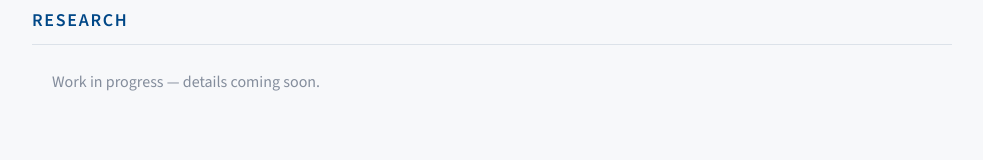
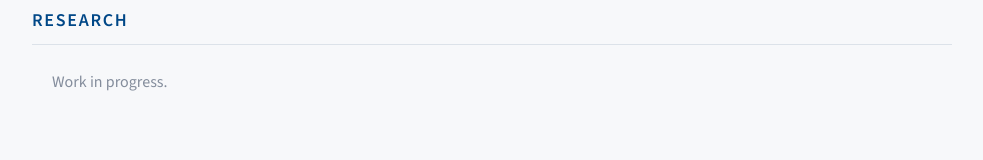
Before and after one commit to Renke-Meyer/Renke-Meyer.github.io, a plain HTML site: page index.html in a window 1280 px wide. Shown: the part 438-598 px from the top of the page, without its empty margins (148-1131 px from the left). Drawn offline with nearby package versions, Linux system fonts and the light colour scheme.

Commit message:
Update research section text to remove 'details coming soon'

```diff
--- a/index.html
+++ b/index.html
@@ -388,7 +388,7 @@ footer {
  <!-- RESEARCH -->
 <section id="research" class="content-section">
   <h2>Research</h2>
-  <p class="section-text">Work in progress — details coming soon.</p>
+  <p class="section-text">Work in progress.</p>
 </section>
 
 <!-- MISCELLANEOUS -->
```
